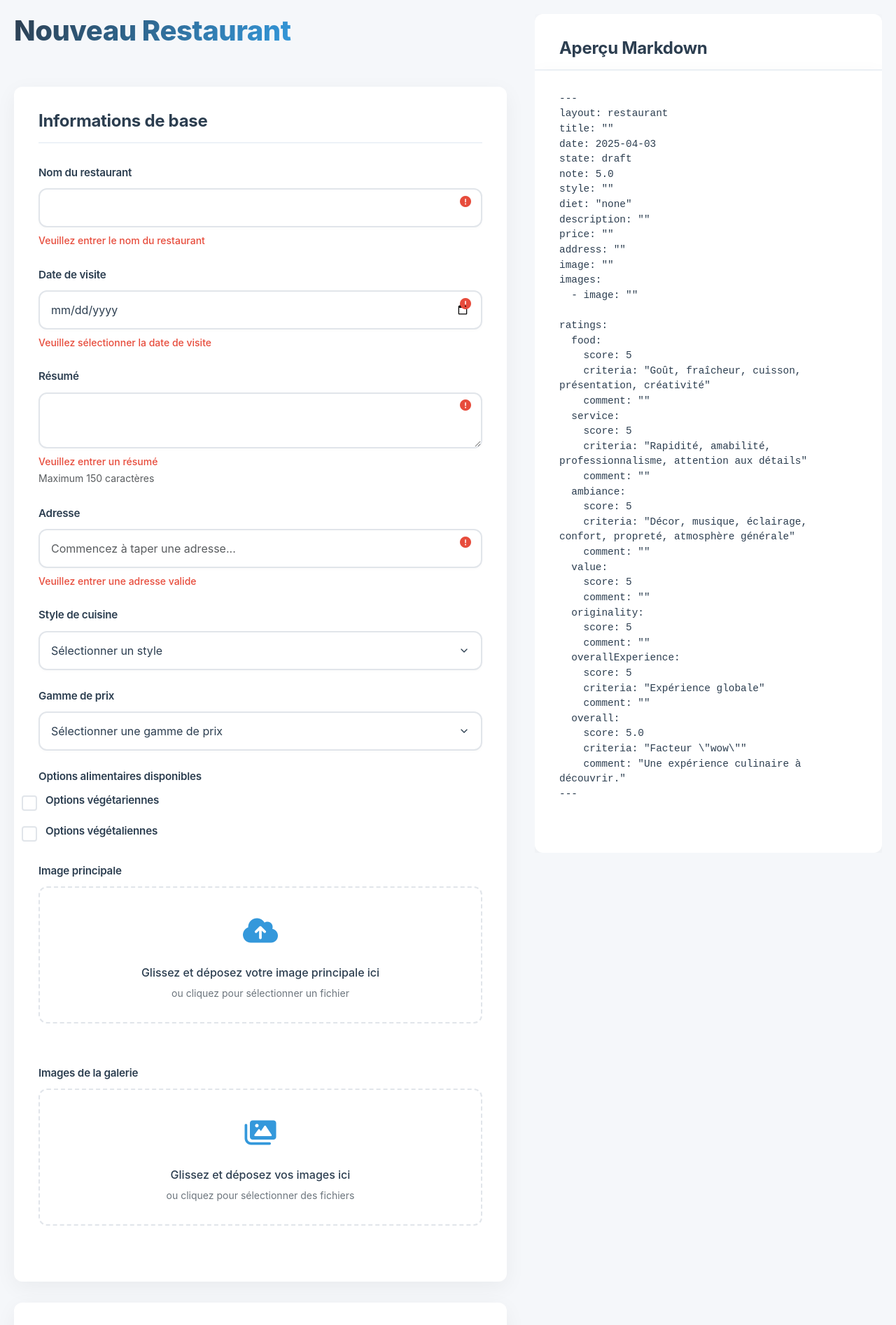
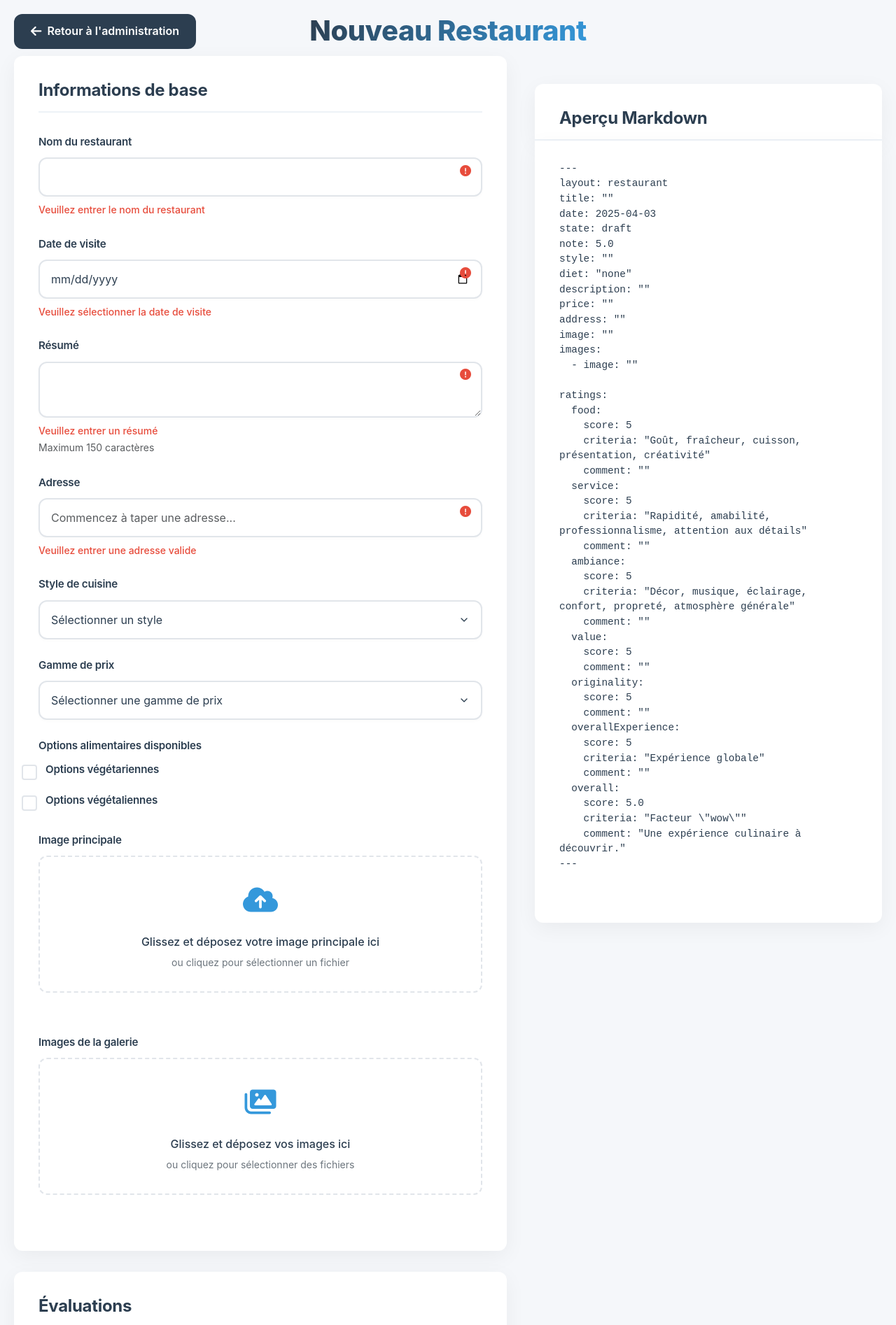
Before and after one commit to Natael21/blog-culinaire, a Jekyll site: the page admin/new-recipe.html, which Jekyll copies as it is, in a window 1280 px wide. Shown: the top 1894 px of the page at 70% size. Built offline with Jekyll 4.4.1, drawn with Linux system fonts in a browser that asks for light colours.

Commit message:
Add back button and improve error handling in new recipe form
- Introduced a back button for easier navigation in the admin interface.
- Enhanced error handling by adding 'show-error' class to invalid fields for better visual feedback.
- Adjusted styles for various elements to improve layout and user experience.

```diff
--- a/admin/new-recipe.html
+++ b/admin/new-recipe.html
@@ -60,6 +60,35 @@
             margin: 0;
             min-height: 100vh;
             padding: 20px;
+            padding-top: 80px;
+            position: relative;
+        }
+
+        .back-button {
+            position: absolute;
+            top: 20px;
+            left: 20px;
+            padding: 12px 24px;
+            background: var(--primary-color);
+            color: white;
+            border: none;
+            border-radius: var(--border-radius);
+            font-weight: 600;
+            cursor: pointer;
+            display: flex;
+            align-items: center;
+            gap: 8px;
+            transition: all 0.3s ease;
+            text-decoration: none;
+        }
+
+        .back-button:hover {
+            background: #1a2634;
+            transform: translateY(-2px);
+        }
+
+        .back-button i {
+            font-size: 1.1rem;
         }
 
         .form-column {
@@ -71,16 +100,16 @@
         .preview-column {
             flex: 1;
             max-width: 40%;
-            position: sticky;
-            top: 20px;
-            height: calc(100vh - 40px);
-            overflow-y: auto;
+            margin-top: 40px;
         }
 
         .admin-header {
             margin-bottom: 40px;
             text-align: left;
-            position: relative;
+            position: absolute;
+            top: 20px;
+            left: 50%;
+            transform: translateX(-50%);
         }
 
         .admin-title {
@@ -320,7 +349,7 @@
         }
 
         .invalid-feedback {
-            display: none;
+            display: none !important;
             color: var(--secondary-color);
             font-size: 0.875rem;
             margin-top: 8px;
@@ -328,7 +357,7 @@
         }
 
         .error-icon {
-            display: none;
+            display: none !important;
             position: absolute;
             right: 16px;
             top: 45px;
@@ -592,6 +621,38 @@
             overflow-x: auto;
             padding-top: 30px;
         }
+
+        .form-control.show-error.is-invalid {
+            border-color: var(--secondary-color) !important;
+            box-shadow: 0 0 0 0.2rem rgba(231, 76, 60, 0.25) !important;
+            background-color: #fff5f5 !important;
+        }
+
+        .form-control.show-error.is-invalid:focus {
+            border-color: var(--secondary-color) !important;
+            box-shadow: 0 0 0 0.2rem rgba(231, 76, 60, 0.4) !important;
+            background-color: #fff5f5 !important;
+        }
+
+        .form-control.show-error.is-invalid + .error-icon {
+            display: block !important;
+        }
+
+        .form-control.show-error.is-invalid + .error-icon + .invalid-feedback {
+            display: block !important;
+        }
+
+        .ProseMirror.show-error.editor-invalid {
+            border-color: var(--secondary-color) !important;
+            box-shadow: 0 0 0 0.2rem rgba(231, 76, 60, 0.25) !important;
+            background-color: #fff5f5 !important;
+        }
+
+        .upload-zone.show-error.is-invalid {
+            border-color: var(--secondary-color) !important;
+            box-shadow: 0 0 0 0.2rem rgba(231, 76, 60, 0.25) !important;
+            background-color: #fff5f5 !important;
+        }
     </style>
 
     <script>
@@ -825,6 +886,10 @@
 </head>
 <body>
     <div class="page-container">
+        <a href="index.html" class="back-button">
+            <i class="fas fa-arrow-left"></i>
+            Retour à l'administration
+        </a>
         <div class="form-column">
             <div class="admin-header">
                 <h1 class="admin-title">Nouveau Restaurant</h1>
```
Also changed, not shown: other parts of admin/new-recipe.html (+8 -7 lines).
